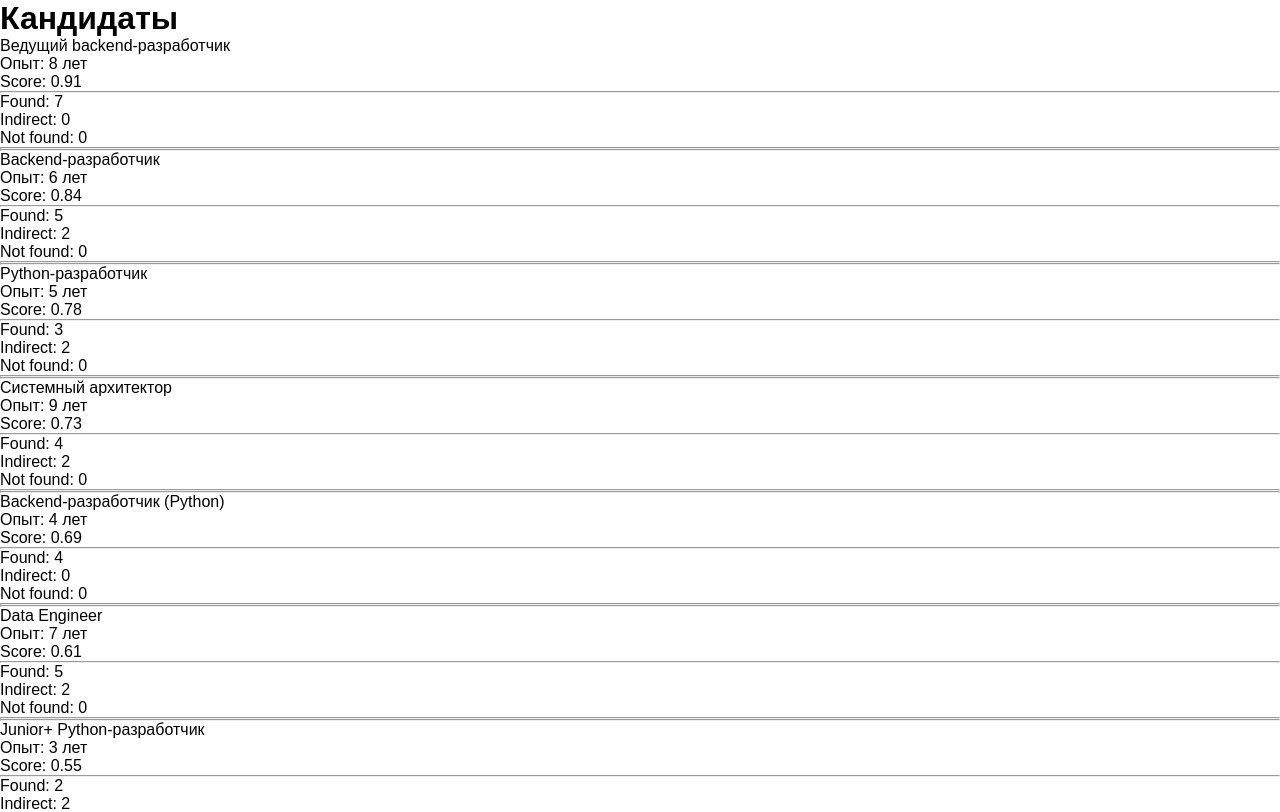
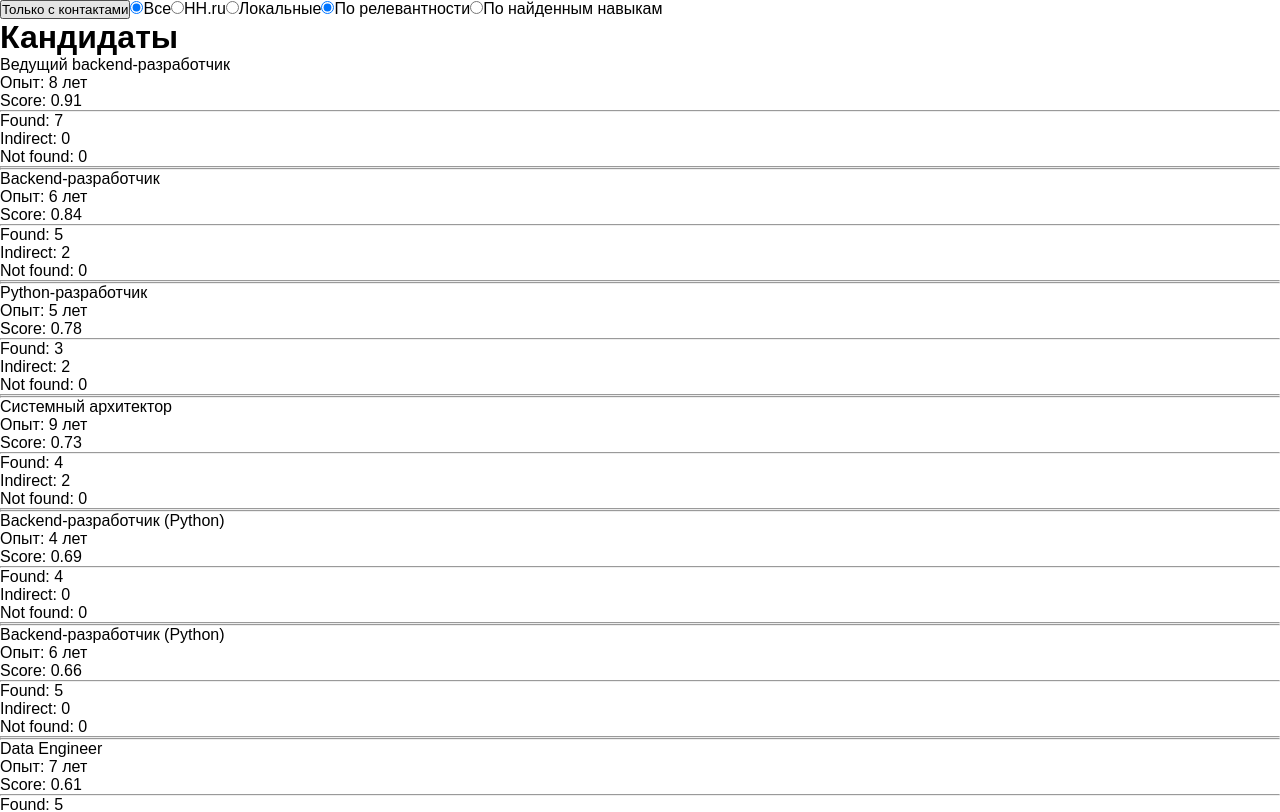
Before and after one commit to phantom099/recruiter, a React (Vite) app: page / in a window 1280 px wide. Shown: the top 812 px of the page. Built offline with nearby package versions, Linux system fonts and the light colour scheme.

Commit message:
filters & sorts added

```diff
--- a/src/App.tsx
+++ b/src/App.tsx
@@ -7,6 +7,28 @@ function App() {
   const [candidates, setCandidates] = useState<Candidate[]>([]);
   const [loading, setLoading] = useState(true);
   const [error, setError] = useState<string | null>(null);
+  const [showOnlyWithContact, setShowOnlyWithContact] = useState(false);
+  const [sourceFilter, setSourceFilter] = useState<'hh_api' | 'p_local' | 'all'>('all');
+  const [sortBy, setSortBy] = useState<'relevance_score' | 'found_skills'>('relevance_score');
+
+  let filteredCandidates = [...candidates];
+  if (sourceFilter !== 'all') {
+    filteredCandidates = filteredCandidates.filter(candidate => candidate.source === sourceFilter)
+  };
+  if (showOnlyWithContact) {
+    filteredCandidates = filteredCandidates.filter(candidate => candidate.contact_available)
+  };
+
+  if (sortBy === 'relevance_score') {
+    filteredCandidates.sort((a, b) => b.relevance_score - a.relevance_score)
+  }
+  if (sortBy === 'found_skills') {
+    filteredCandidates.sort((a, b) => {
+      const aFoundSkills = a.skills_coverage.filter(skill => skill.status === 'found').length;
+      const bFoundSkills = b.skills_coverage.filter(skill => skill.status === 'found').length;
+      return bFoundSkills - aFoundSkills;
+    })
+  }
 
   useEffect(() => {
     const fetchData = async () => {
@@ -31,9 +53,60 @@ function App() {
 
   return (
     <div>
+      <button onClick={() => setShowOnlyWithContact(prev => !prev)}>
+        Только с контактами
+      </button>
+      <label>
+        <input
+        type="radio"
+        name='sourceFilter'
+        value='all'
+        checked={sourceFilter ==='all'}
+        onChange={() => setSourceFilter('all')}/>
+        Все
+      </label>
+      <label>
+        <input
+        type="radio"
+        name='sourceFilter'
+        value='hh_api'
+        checked={sourceFilter ==='hh_api'}
+        onChange={() => setSourceFilter('hh_api')}/>
+        HH.ru
+      </label>
+      <label>
+        <input
+        type="radio"
+        name='sourceFilter'
+        value='p_local'
+        checked={sourceFilter ==='p_local'}
+        onChange={() => setSourceFilter('p_local')}/>
+        Локальные
+      </label>
+      <label>
+  <input
+    type="radio"
+    name="sortBy"
+    value="relevance"
+    checked={sortBy === 'relevance_score'}
+    onChange={() => setSortBy('relevance_score')}
+  />
+  По релевантности
+</label>
+
+<label>
+  <input
+    type="radio"
+    name="sortBy"
+    value="found_skills"
+    checked={sortBy === 'found_skills'}
+    onChange={() => setSortBy('found_skills')}
+  />
+  По найденным навыкам
+</label>
       <h1>Кандидаты</h1>
 
-      {candidates.map(candidate => (
+      {filteredCandidates.map(candidate => (
         <CandidateCard key={candidate.id} candidate={candidate}/>
       ))}
     </div>
```
